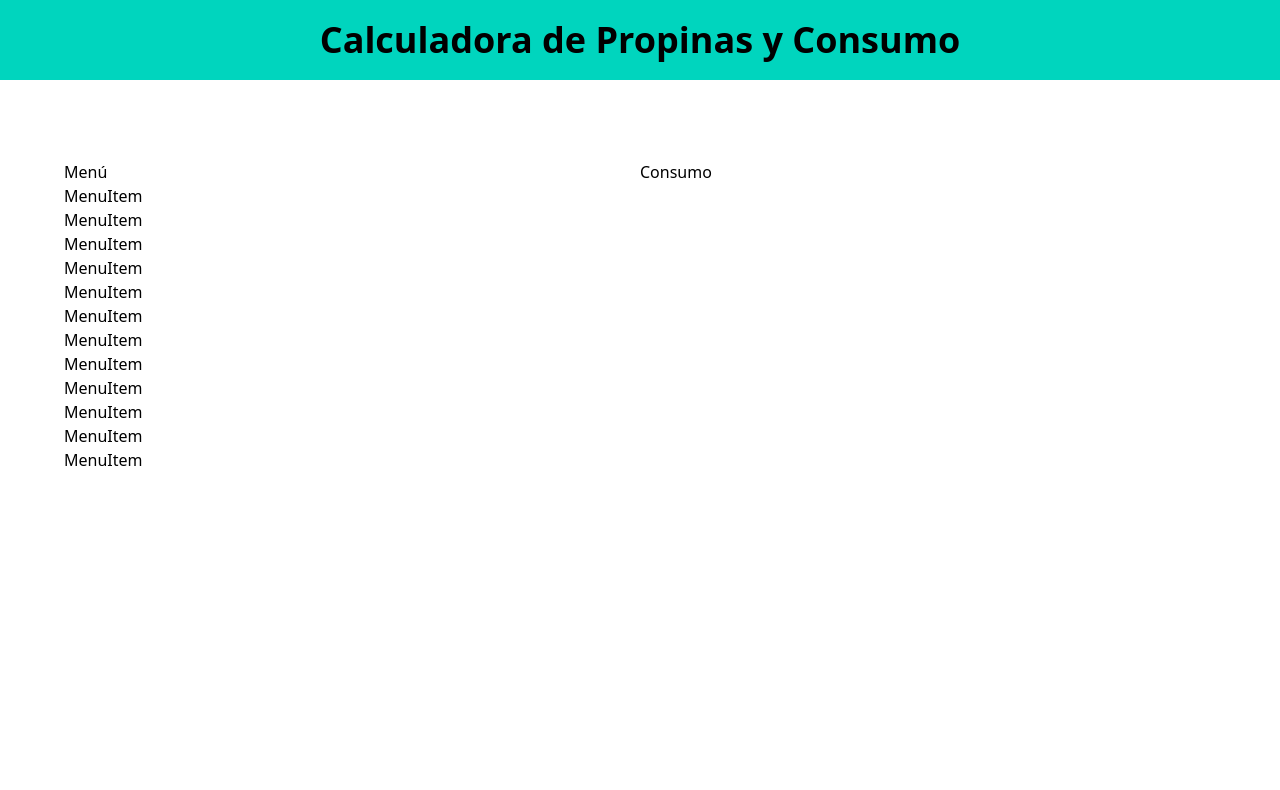
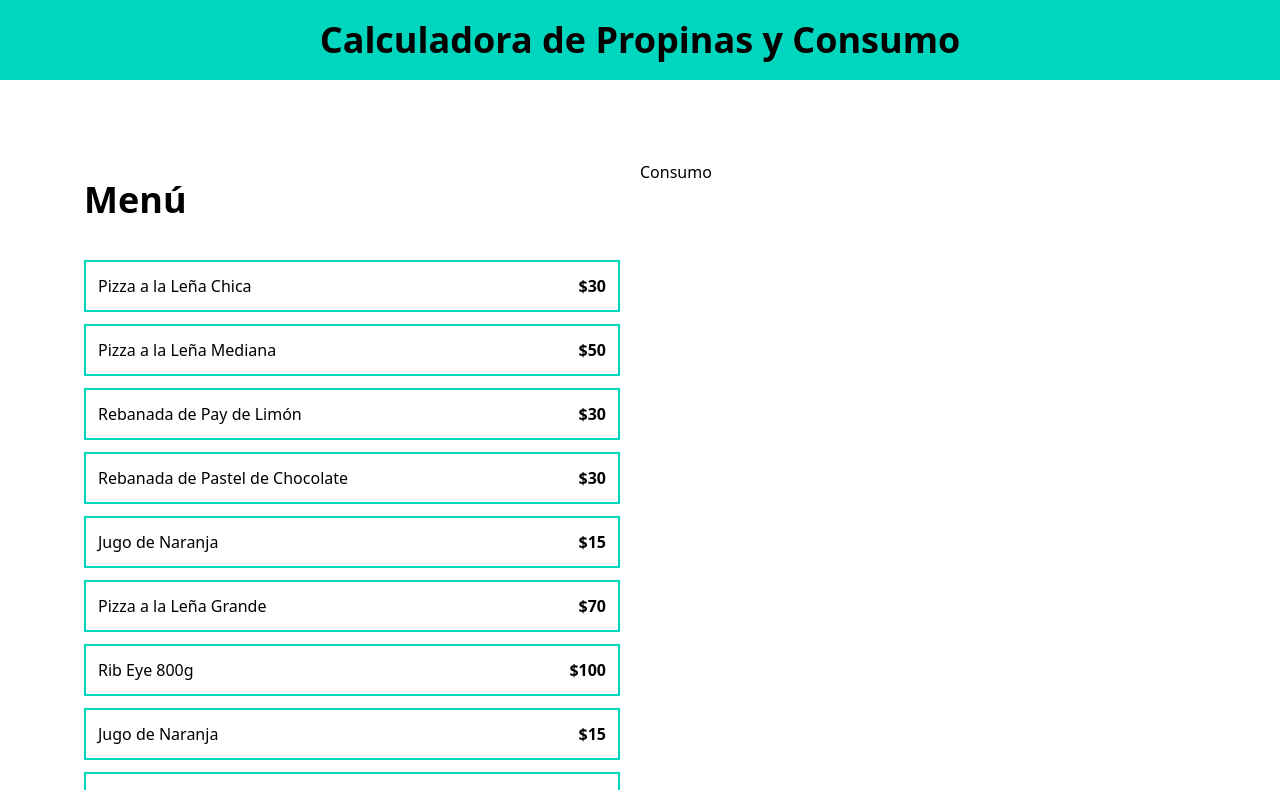
Before and after one commit to CODEATD/calculadora-propinas, a React (Vite) app: page / in a window 1280 px wide. Shown: the top 790 px of the page. Built offline with nearby package versions, Linux system fonts and the light colour scheme.

Commit message:
112. Listando los productos del menú

```diff
--- a/src/App.tsx
+++ b/src/App.tsx
@@ -9,13 +9,13 @@
       <Header />
 
       <main className=" max-w-7xl w-[90%] mx-auto py-20 grid grid-cols-1 md:grid-cols-2">
-        <div>
-          <h2>Menú</h2>
-          {menuItems.map(item => (
-            <MenuItem
-              key={item.id}
-            />
-          ))}
+        <div className="p-5">
+          <h2 className="text-4xl font-black">Menú</h2>
+          <div className=" space-y-3 mt-10">
+            {menuItems.map((item) => (
+              <MenuItem key={item.id} item={item} />
+            ))}
+          </div>
         </div>
 
         <div>
--- a/src/components/MenuItem.tsx
+++ b/src/components/MenuItem.tsx
@@ -1,5 +1,18 @@
-export default function MenuItem() {
+import type { MenuItem } from "../types"
+
+type MenuItemProps = {
+  item: MenuItem,
+
+}
+
+// rcf
+export default function MenuItem({item} : MenuItemProps) {
   return (
-    <div>MenuItem</div>
+    <button
+      className=" border-2 border-teal-400  hover:bg-teal-200 w-full p-3 flex justify-between"
+    >
+      <p>{item.name}</p>
+      <p className="font-black">${item.price}</p>
+    </button>
   )
 }
```
